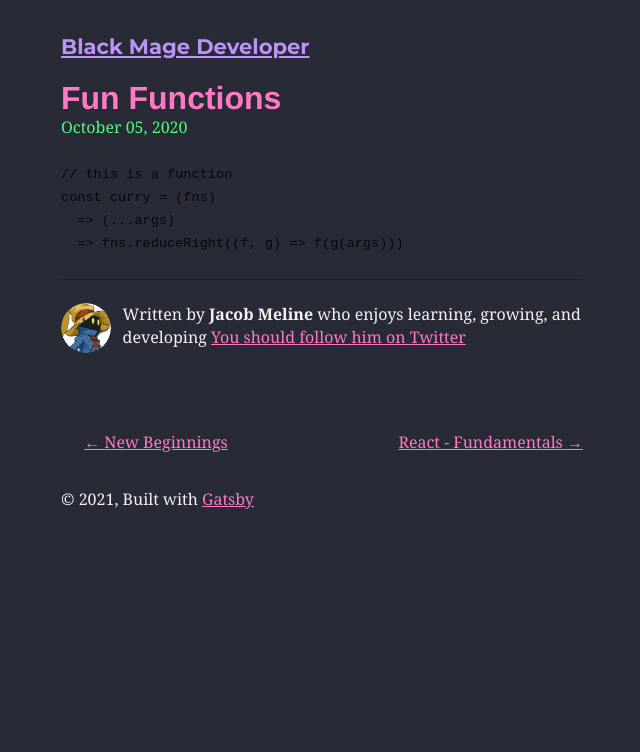
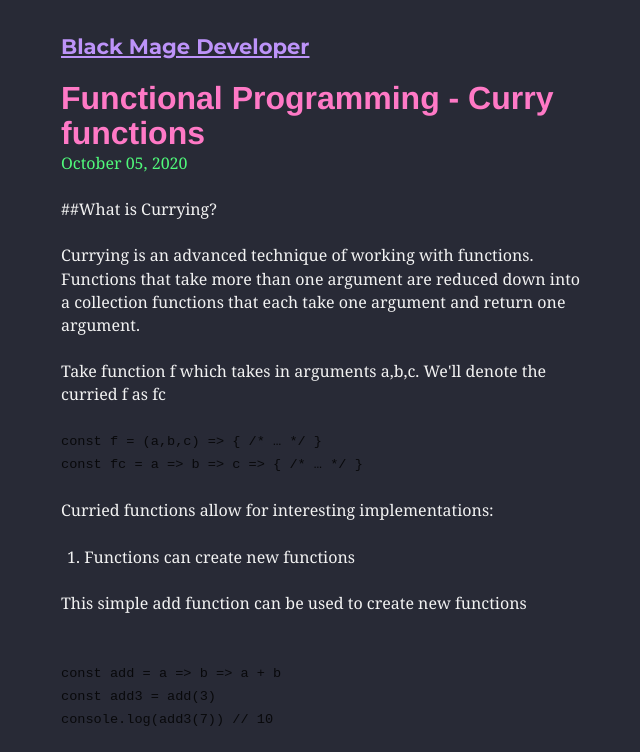
Before and after one commit to jmeline/jacob-meline, a Gatsby site: page /fun-functions/ in a window 1280 px wide. Shown: the top 752 px of the page, without its empty margins (318-958 px from the left). Built offline with nearby package versions, Linux system fonts and the light colour scheme; Gatsby itself is replaced by a stand-in of ours; some packages are replaced by stand-ins of ours; code samples lack their colours; a small style sheet from the web is missing.

Commit message:
Adjust some code styling. Add more content to fun-functions

````diff
--- a/content/blog/fun-functions/index.md
+++ b/content/blog/fun-functions/index.md
@@ -1,8 +1,34 @@
 ---
-title: Fun Functions
+title: Functional Programming - Curry functions
 date: "2020-10-05"
-description: "Here are some fun functions that I like"
+description: "Learn about currying!"
 ---
+
+##What is Currying?
+
+Currying is an advanced technique of working with functions. Functions that take more than one argument are reduced down into a collection functions that each take one argument and return one argument.
+
+Take function f which takes in arguments a,b,c. We'll denote the curried f as fc
+
+```js
+const f = (a,b,c) => { /* … */ }
+const fc = a => b => c => { /* … */ }
+
+```
+
+Curried functions allow for interesting implementations:
+
+
+1) Functions can create new functions
+
+This simple add function can be used to create new functions
+
+```js
+
+const add = a => b => a + b
+const add3 = add(3)
+console.log(add3(7)) // 10
+```
 
 ```js
 // this is a function
--- a/src/styles/prismjs.css
+++ b/src/styles/prismjs.css
@@ -7,7 +7,7 @@
   border-radius: 0.3em;
   border-style: dashed;
   border-color: #6272a4;
-  margin: 0.5em 0;
+  margin: 1em 0;
   padding: 15px;
   overflow: auto;
 }
````
